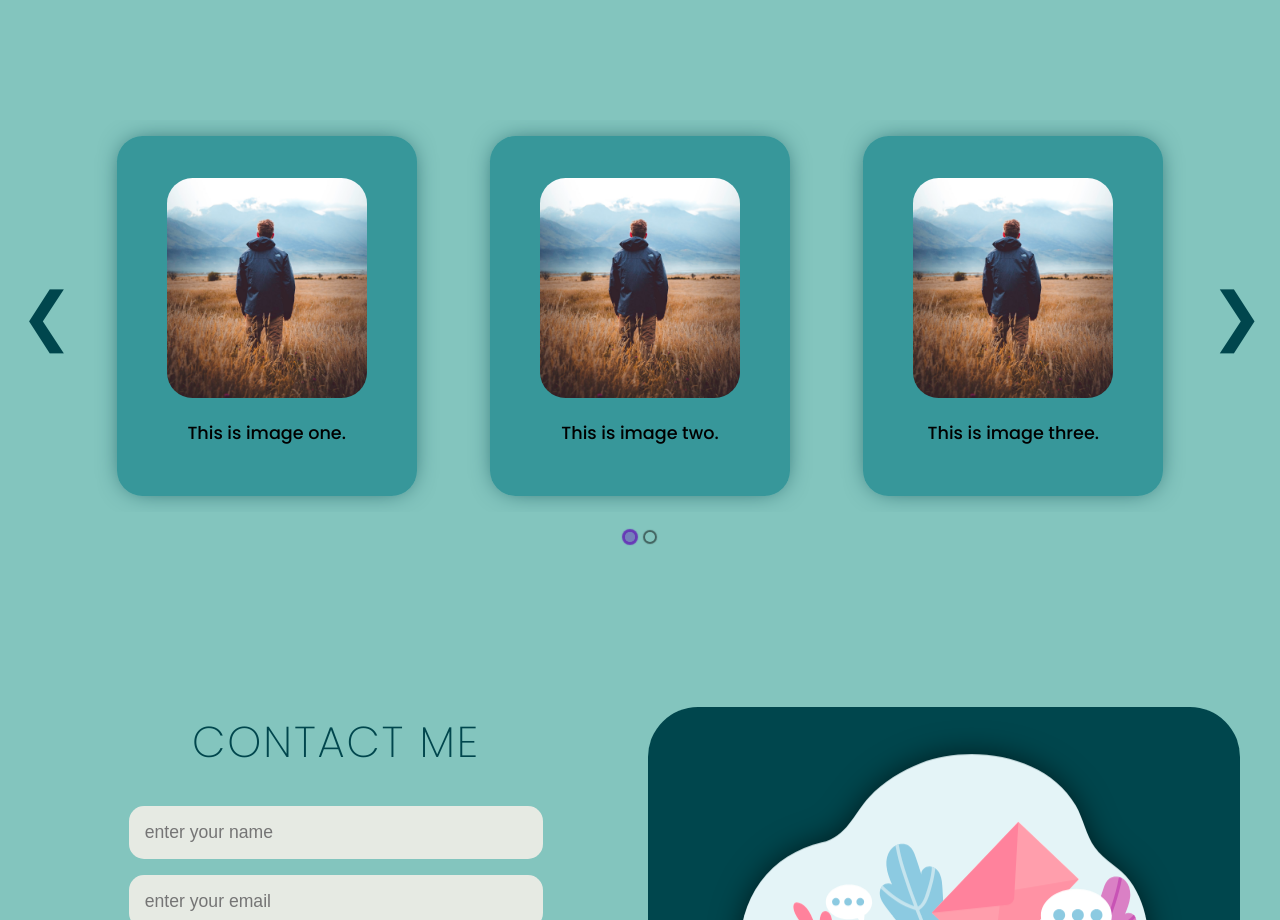
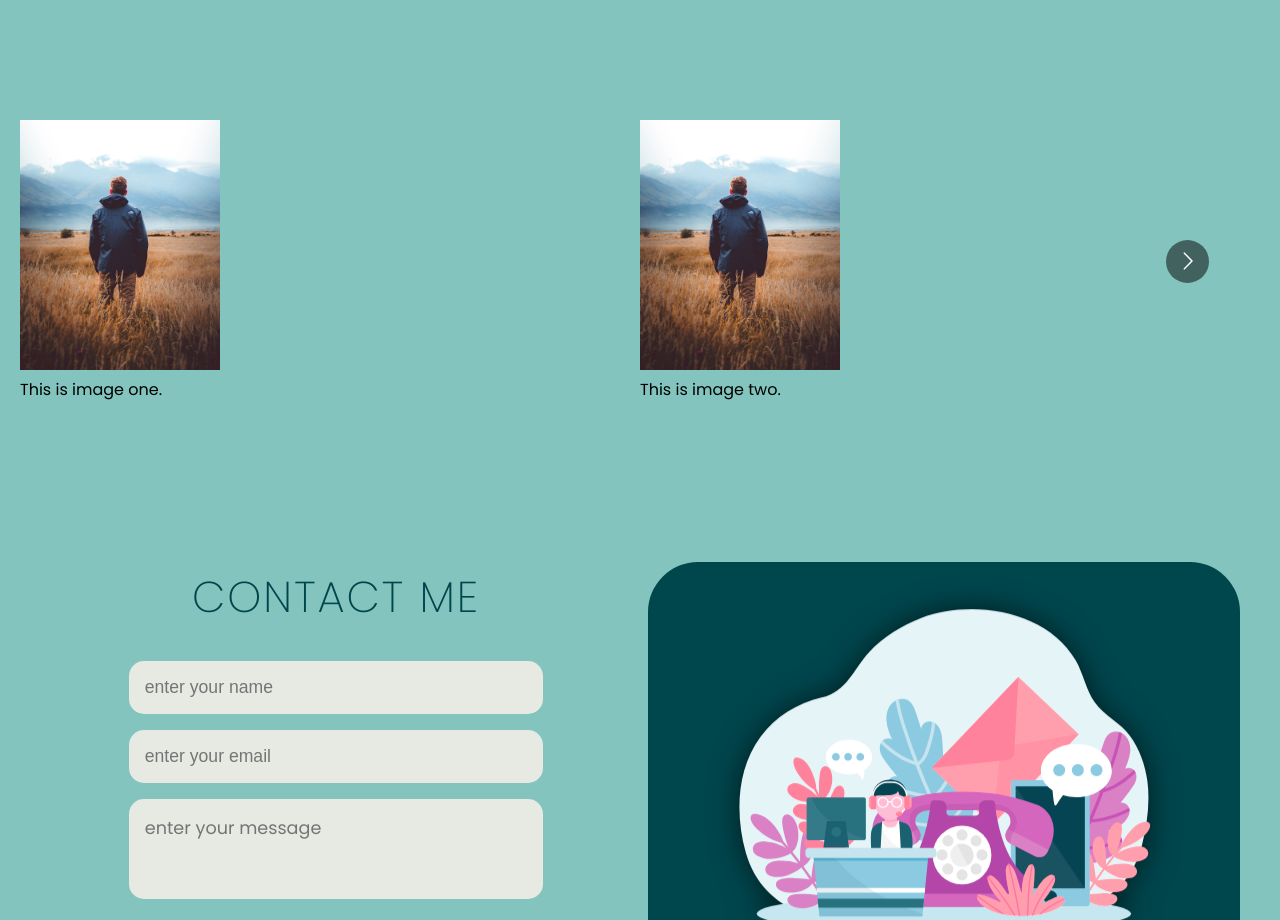
Before and after one commit to notseansk/portfolio, a React (Create React App) app: page / in a window 1280 px wide. Shown: the part 1800-2720 px from the top of the page. Built offline with nearby package versions, Linux system fonts and the light colour scheme.

Commit message:
changed to react multi carousel

```diff
--- a/package.json
+++ b/package.json
@@ -12,6 +12,7 @@
     "react-dom": "^18.2.0",
     "react-elastic-carousel": "^0.11.5",
     "react-hot-toast": "^2.4.1",
+    "react-multi-carousel": "^2.8.4",
     "react-parallax-tilt": "^1.7.157",
     "react-scripts": "5.0.1",
     "react-simple-typewriter": "^5.0.1",
--- a/src/components/Projects.jsx
+++ b/src/components/Projects.jsx
@@ -1,29 +1,46 @@
 import React from "react";
 import "../styles/Projects.scss";
-// react-responsive-carousel couldn't customise
-// import { Carousel } from "react-responsive-carousel";
-// import "react-responsive-carousel/lib/styles/carousel.min.css";
 
-import Carousel from "react-elastic-carousel";
+// import Carousel from "react-elastic-carousel";
+import Carousel from "react-multi-carousel";
+import "react-multi-carousel/lib/styles.css";
 import image1 from "../assets/image1.jpeg";
-// import image2 from "../assets/image2.jpeg";
-// import image3 from "../assets/image3.jpeg";
 
 const Projects = () => {
-  const breakPoints = [
-    { width: 1, itemsToShow: 1 },
-    { width: 640, itemsToShow: 2 },
-    { width: 1000, itemsToShow: 3 },
-  ];
+  // const breakPoints = [
+  //   { width: 1, itemsToShow: 1 },
+  //   { width: 640, itemsToShow: 2 },
+  //   { width: 1000, itemsToShow: 3 },
+  // ];
+  const responsive = {
+    superLargeDesktop: {
+      // the naming can be any, depends on you.
+      breakpoint: { max: 4000, min: 3000 },
+      items: 5,
+    },
+    desktop: {
+      breakpoint: { max: 3000, min: 1024 },
+      items: 3,
+    },
+    tablet: {
+      breakpoint: { max: 1024, min: 464 },
+      items: 2,
+    },
+    mobile: {
+      breakpoint: { max: 464, min: 0 },
+      items: 1,
+    },
+  };
   return (
     <div className="projects" id="projectsection">
       <div className="container">
         <div className="carousel">
           <Carousel
+            responsive={responsive}
             // enableAutoPlay={true}
             // autoPlaySpeed={3000}
-            breakPoints={breakPoints}
-            disableArrowsOnEnd={false}
+            // breakPoints={breakPoints}
+            // disableArrowsOnEnd={false}
           >
             {/* --------first box------------ */}
 
--- a/src/styles/Projects.scss
+++ b/src/styles/Projects.scss
@@ -12,165 +12,48 @@
     width: min(100%, 1240px);
     margin-inline: auto;
     margin-top: 8rem;
-  }
-  // .carousel {
-  //   background-color: c.$secondary-dark;
-  //   border-radius: 2vw;
-  // }
-
-  .each-image-div {
-    display: flex;
-    flex-direction: column;
-    align-items: center;
-    background-color: #02778296;
-    border: none;
-    border-radius: 2vw;
-    box-shadow: 0 0 26px -8px c.$primary-darkest;
-    width: 300px;
-    height: 360px;
-    padding: 2.6rem 1rem;
-    margin: 1rem 0;
-    transition: all 0.2s ease-in-out;
-    &:hover {
-      transform: scale(1.06);
-      // box-shadow: 3px 3px 9px 1px c.$primary-darkest;
+    img {
+      width: 200px;
     }
   }
-  .carousel-image {
-    border-radius: 2vw;
-    overflow: hidden;
-    width: 200px;
-    height: 220px;
-    background-color: blue;
 
-    > img {
-      // border-radius: 2vw;
+  //   .each-image-div {
+  //     display: flex;
+  //     flex-direction: column;
+  //     align-items: center;
+  //     background-color: #02778296;
+  //     border: none;
+  //     border-radius: 2vw;
+  //     box-shadow: 0 0 26px -8px c.$primary-darkest;
+  //     width: 300px;
+  //     height: 360px;
+  //     padding: 2.6rem 1rem;
+  //     margin: 1rem 0;
+  //     transition: all 0.2s ease-in-out;
+  //     &:hover {
+  //       transform: scale(1.06);
+  //       // box-shadow: 3px 3px 9px 1px c.$primary-darkest;
+  //     }
+  //   }
+  //   .carousel-image {
+  //     border-radius: 2vw;
+  //     overflow: hidden;
+  //     width: 200px;
+  //     height: 220px;
+  //     background-color: blue;
 
-      width: 200px;
-      height: 220px;
-      object-fit: cover;
-      object-position: center;
-    }
-  }
-  .legend {
-    padding-top: 1.4rem;
-    font-weight: 500;
-    font-size: 1.1rem;
-  }
+  //     > img {
+  //       // border-radius: 2vw;
+
+  //       width: 200px;
+  //       height: 220px;
+  //       object-fit: cover;
+  //       object-position: center;
+  //     }
+  //   }
+  //   .legend {
+  //     padding-top: 1.4rem;
+  //     font-weight: 500;
+  //     font-size: 1.1rem;
+  //   }
 }
-
-// ---------react-elastic-carousel-modification----
-
-.rec.rec-arrow {
-  border-radius: 0;
-  border: none;
-  outline: none;
-  background-color: c.$primary-light;
-  box-shadow: none;
-  font-size: 4rem !important;
-
-  // transform: scale(2);
-  color: c.$primary-darkest;
-  background-color: transparent;
-}
-.rec.rec-arrow:disabled {
-  visibility: hidden;
-  transition: 0s;
-  background-color: transparent;
-}
-
-// .rec.rec-arrow:hover {
-//   background-color: c.$primary-dark;
-// }
-// .rec.rec-arrow:active {
-//   background-color: c.$primary-dark;
-// }
-// .rec.rec-arrow:focus {
-//   background-color: c.$primary-dark;
-// }
-//--------arrow left-------------
-
-.rec.rec-arrow.rec-arrow-left:hover {
-  background-color: transparent;
-  box-shadow: none;
-  color: c.$primary-dark;
-}
-.rec.rec-arrow.rec-arrow-left:focus {
-  background-color: transparent;
-  box-shadow: none;
-  // scale: 0.8;
-  color: c.$primary-dark;
-}
-
-.rec.rec-arrow.rec-arrow-left:active {
-  background-color: transparent;
-  box-shadow: none;
-  color: c.$primary-dark;
-  // font-size: 3rem !important;
-  // scale: 0.8;
-}
-
-//--------arrow right-------------
-.rec.rec-arrow.rec-arrow-right:hover {
-  background-color: transparent;
-  box-shadow: none;
-  color: c.$primary-dark;
-}
-.rec.rec-arrow.rec-arrow-right:focus {
-  background-color: transparent;
-  box-shadow: none;
-  color: c.$primary-dark;
-  // scale: 0.8;
-}
-
-.rec.rec-arrow.rec-arrow-right:active {
-  background-color: transparent;
-  box-shadow: none;
-  color: c.$primary-dark;
-  // font-size: 3rem !important;
-
-  // scale: 0.8;
-}
-//----------dots--------------
-// .rec-dot {
-//   background-color: white;
-//   color: black;
-//   box-shadow: none;
-// }
-// .rec-dot:active {
-//   box-shadow: none;
-// }
-.bCWmzN {
-  padding: 8px !important;
-  margin-inline: 8px !important;
-
-  background-color: c.$primary-light !important;
-}
-.bCWmzN:hover,
-.bCWmzN:focus {
-  box-shadow: 0 0 1px 3px #00474dc9 !important;
-}
-
-.gywYBa {
-  box-sizing: border-box;
-  padding: 8px !important;
-  transition: all 250ms ease;
-  border: none;
-  margin: 5px;
-  margin-inline: 8px !important;
-  background-color: c.$primary-dark !important;
-  font-size: 1.3em;
-  content: "";
-  height: 10px;
-  width: 10px;
-  box-shadow: 0 0 1px 3px #00474dc9 !important;
-  border-radius: 50%;
-  outline: none;
-}
-.gywYBa:hover,
-.gywYBa:focus {
-  cursor: pointer;
-  background-color: c.$primary-dark !important;
-
-  box-shadow: 0 0 1px 3px #00474dc9 !important;
-}
```
Also changed, not shown: 1 other file (tests, documents, lock files or other folders).
